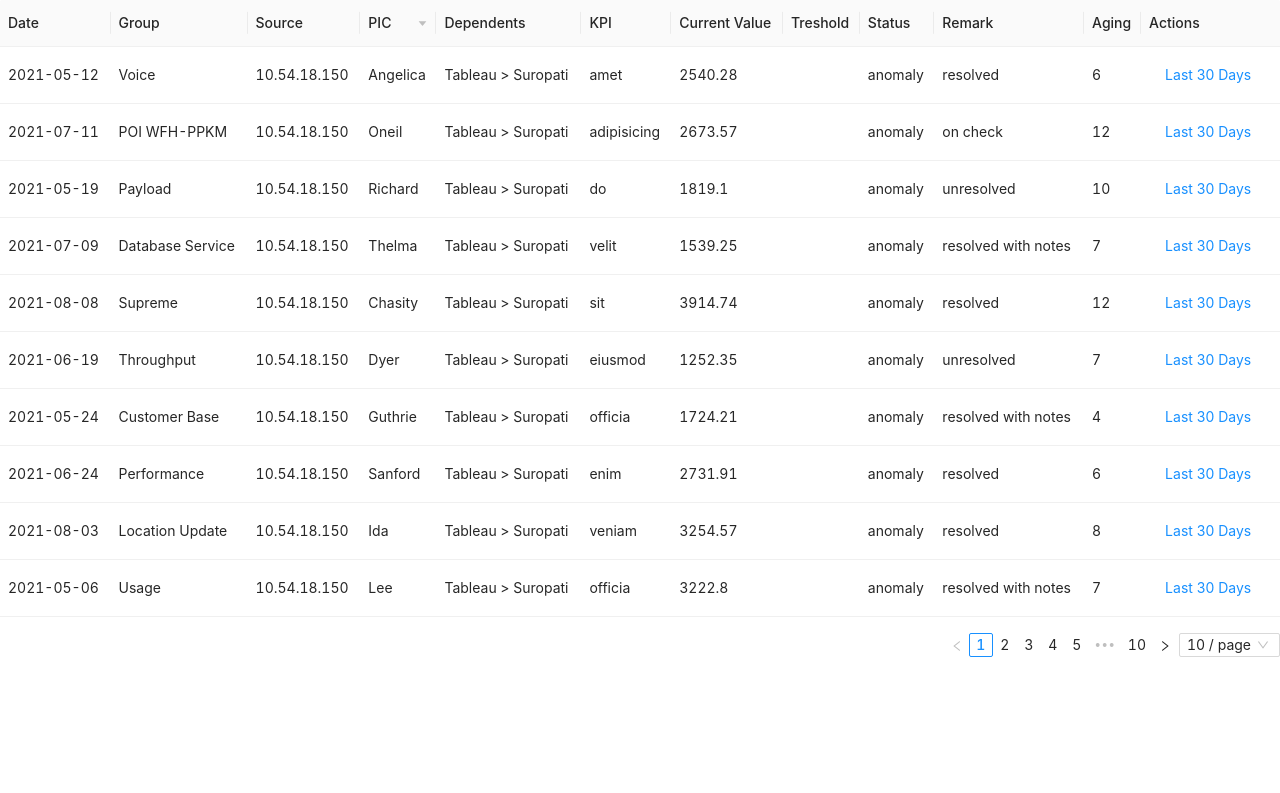
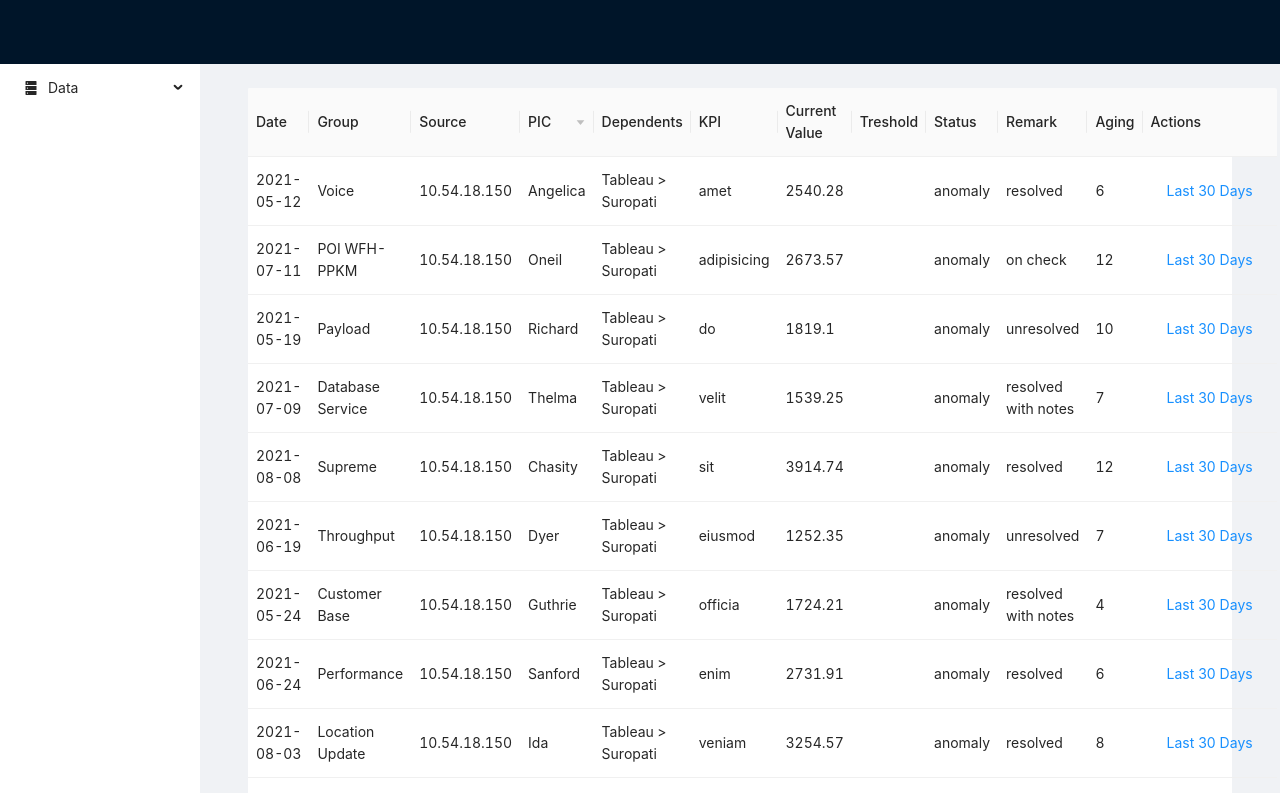
Before and after one commit to alfarroqie/monitoring-data-react, a React (Create React App) app: page /qualityMonitoring in a window 1280 px wide. Shown: the top 793 px of the page. Built offline with nearby package versions, Linux system fonts and the light colour scheme.

Commit message:
header, sider for route

```diff
--- a/package.json
+++ b/package.json
@@ -10,6 +10,7 @@
     "antd": "^4.16.11",
     "react": "^17.0.2",
     "react-dom": "^17.0.2",
+    "react-router-dom": "^5.2.0",
     "react-scripts": "4.0.3",
     "web-vitals": "^1.1.2"
   },
--- a/src/App.js
+++ b/src/App.js
@@ -1,115 +1,58 @@
 import React, {useState} from 'react';
-import { Table, Space, Button, Modal } from 'antd';
 import './App.css';
+import { Layout, Menu, } from 'antd';
+import { UserOutlined, MonitorOutlined, DatabaseFilled } from '@ant-design/icons';
+import { Switch, Route, Link} from 'react-router-dom';
+import QualityMonitoring from './component/QualityMonitoring';
 
-import dataDummy from './data/dataQualityDummy.json';
-import Chart from './chart/chart.js'
+const { SubMenu } = Menu;
+const { Header, Content, Sider } = Layout;
 
 function App() {
-  const [isModalVisible, setIsModalVisible] = useState(false);
-  const [modalKey, setModalKey] = useState("1");
+  const [navigateKey, setNavigateKey] = useState("")
 
-  function showModal(id){
-    setModalKey(id);
-    setIsModalVisible(true);
-  };
-
-  const handleOk = () => {
-    setIsModalVisible(false);
-  };
-
-  const handleCancel = () => {
-    setIsModalVisible(false);
-  };
-
-  const columns = [
-    {
-      title: 'Date',
-      dataIndex: 'date',
-      key: 'date',
-      render: ((date) => date.substr(0,10)),
-    },
-    {
-      title: 'Group',
-      dataIndex: 'group',
-      key: 'group',
-    },
-    {
-      title: 'Source',
-      dataIndex: 'source',
-      key: 'source',
-    },
-    {
-      title: 'PIC',
-      dataIndex: 'pic',
-      key: 'pic',
-      sorter: (a, b) => a.pic - b.pic,
-      sortDirections: ['descend']
-    },
-    {
-      title: 'Dependents',
-      dataIndex: 'dependents',
-      key: 'dependents',
-    },
-    {
-      title: 'KPI',
-      dataIndex: 'kpi',
-      key: 'kpi',
-    },
-    {
-      title: 'Current Value',
-      dataIndex: 'current_value',
-      key: 'current_value',
-    },
-    {
-      title: 'Treshold',
-      dataIndex: 'treshold',
-      key: 'treshold',
-    },
-    {
-      title: 'Status',
-      dataIndex: 'status',
-      key: 'status',
-    },
-    {
-      title: 'Remark',
-      dataIndex: 'remark',
-      key: 'remark',
-    },
-    {
-      title: 'Aging',
-      dataIndex: 'aging',
-      key: 'aging',
-    },
-    {
-      title: 'Actions',
-      dataIndex: '_id',
-      key: '_id',
-      render: (text, record) => (
-        <Space size="middle">
-          <Button type="link" onClick={() => showModal(record._id)}>Last 30 Days</Button>
-        </Space>
-      ),
-    },
-  ]
-  return (
-    <>
-    <div className="App">
-      <Table columns={columns} dataSource={dataDummy} size="middle"/>
-    </div>
-    <Modal
-      title="Basic Modal"
-      visible={isModalVisible}
-      onOk={handleOk}
-      onCancel={handleCancel}
-      width={1200}>
-      <div>
-        id : {modalKey}
-      </div>
-      <Chart />
-    </Modal>
-    </>
-  );
+  return(
+  <Layout>
+      <Header className="header">
+        <div className="logo" />
+      </Header>
+      <Layout>
+        <Sider width={200} className="site-layout-background">
+          <Menu
+            mode="inline"
+            selectedKeys = {navigateKey}
+            // defaultOpenKeys={['sidenav1']}
+            style={{ height: '100%', borderRight: 0 }}
+            onClick={(e) => setNavigateKey(e.key)}
+          >
+            <SubMenu key="sidenav1" icon={<DatabaseFilled />} title="Data">
+              <Menu.Item key="qualityMonitoring" icon={<MonitorOutlined />}><Link to='/qualityMonitoring'/>Quality Monitoring</Menu.Item>
+              <Menu.Item key="userLog" icon={<UserOutlined />}>User Log</Menu.Item>
+            </SubMenu>
+          </Menu>
+        </Sider>
+        <Layout style={{ padding: '0 24px 24px' }}>
+          {/* <Breadcrumb style={{ margin: '16px 0' }}>
+            <Breadcrumb.Item>Home</Breadcrumb.Item>
+            <Breadcrumb.Item>List</Breadcrumb.Item>
+            <Breadcrumb.Item>App</Breadcrumb.Item>
+          </Breadcrumb> */}
+          <Content
+            className="site-layout-background"
+            style={{
+              padding: 24,
+              margin: 0,
+              minHeight: 280,
+            }}
+          >
+            <Switch>
+              <Route exact path="/qualityMonitoring" component={QualityMonitoring} />
+            </Switch>
+          </Content>
+        </Layout>
+      </Layout>
+    </Layout>
+  )
 }
 
 export default App;
--- a/src/chart/chart.js
+++ b/src/chart/chart.js
@@ -29,6 +29,7 @@ function Chart() {
 
         //formatting date
         chart.dateFormatter.inputDateFormat = "yyyy-MM-dd";
+        chart.numberFormatter.numberFormat = "#.##";
 
         //Create Axis
         var dateAxis = chart.xAxes.push(new am4charts.DateAxis());
--- /dev/null
+++ b/src/component/QualityMonitoring.js
@@ -0,0 +1,114 @@
+import React, {useState} from 'react';
+import { Table, Space, Button, Modal } from 'antd';
+
+import dataDummy from '../data/dataQualityDummy.json'
+import Chart from '../chart/chart'
+
+function QualityMonitoring() {
+  const [isModalVisible, setIsModalVisible] = useState(false);
+  const [modalKey, setModalKey] = useState("1");
+
+  function showModal(id){
+    setModalKey(id);
+    setIsModalVisible(true);
+  };
+
+  const handleOk = () => {
+    setIsModalVisible(false);
+  };
+
+  const handleCancel = () => {
+    setIsModalVisible(false);
+  };
+
+  const columns = [
+    {
+      title: 'Date',
+      dataIndex: 'date',
+      key: 'date',
+      render: ((date) => date.substr(0,10)),
+    },
+    {
+      title: 'Group',
+      dataIndex: 'group',
+      key: 'group',
+    },
+    {
+      title: 'Source',
+      dataIndex: 'source',
+      key: 'source',
+    },
+    {
+      title: 'PIC',
+      dataIndex: 'pic',
+      key: 'pic',
+      sorter: (a, b) => a.pic - b.pic,
+      sortDirections: ['descend']
+    },
+    {
+      title: 'Dependents',
+      dataIndex: 'dependents',
+      key: 'dependents',
+    },
+    {
+      title: 'KPI',
+      dataIndex: 'kpi',
+      key: 'kpi',
+    },
+    {
+      title: 'Current Value',
+      dataIndex: 'current_value',
+      key: 'current_value',
+    },
+    {
+      title: 'Treshold',
+      dataIndex: 'treshold',
+      key: 'treshold',
+    },
+    {
+      title: 'Status',
+      dataIndex: 'status',
+      key: 'status',
+    },
+    {
+      title: 'Remark',
+      dataIndex: 'remark',
+      key: 'remark',
+    },
+    {
+      title: 'Aging',
+      dataIndex: 'aging',
+      key: 'aging',
+    },
+    {
+      title: 'Actions',
+      dataIndex: '_id',
+      key: '_id',
+      render: (text, record) => (
+        <Space size="middle">
+          <Button type="link" onClick={() => showModal(record._id)}>Last 30 Days</Button>
+        </Space>
+      ),
+    },
+  ]
+  return (
+    <>
+    <div className="App">
+      <Table columns={columns} dataSource={dataDummy} size="middle"/>
+    </div>
+    <Modal
+      title="Basic Modal"
+      visible={isModalVisible}
+      onOk={handleOk}
+      onCancel={handleCancel}
+      width={1200}>
+      <div>
+        id : {modalKey}
+      </div>
+      <Chart />
+    </Modal>
+    </>
+  );
+}
+
+export default QualityMonitoring;
```
Also changed, not shown: src/index.js (+6 -2 lines), 1 other file (tests, documents, lock files or other folders).
